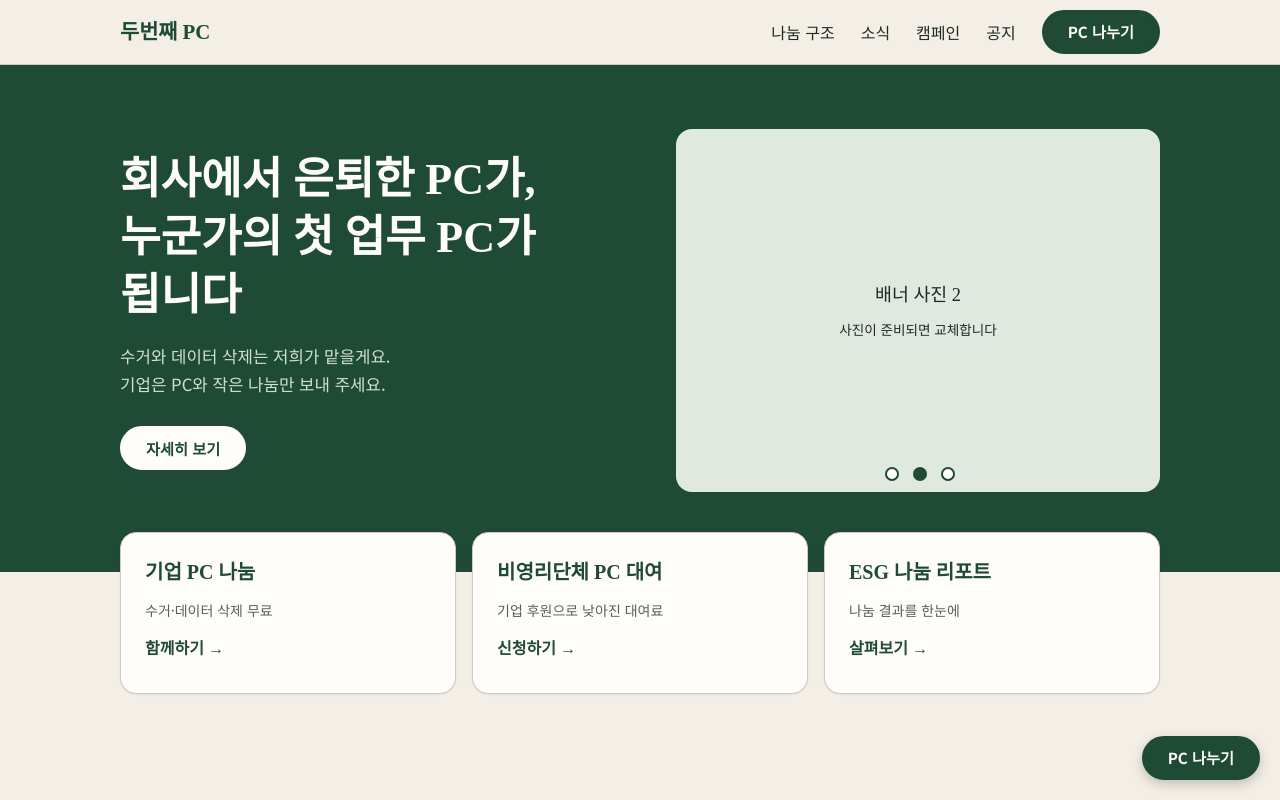
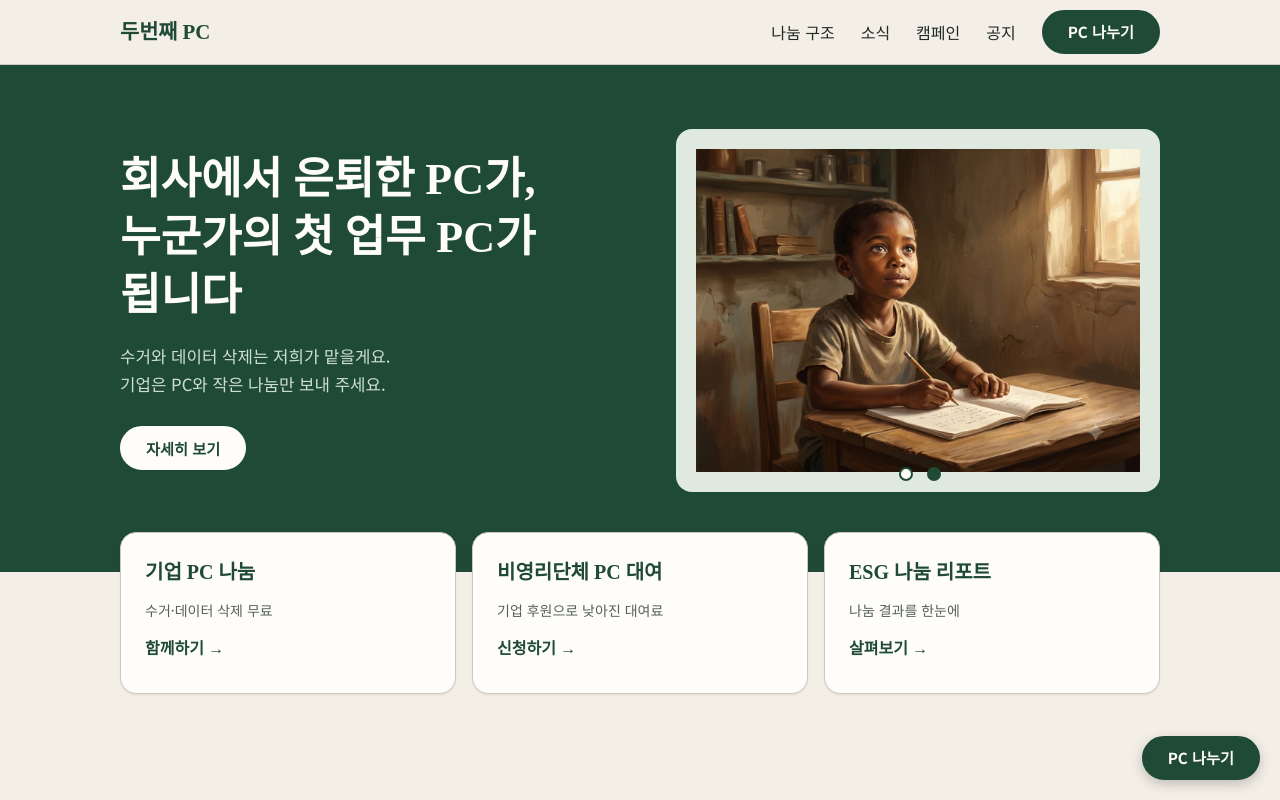
Before and after one commit to cjg1139-create/allinone-memo, a plain HTML site: page second-pc/index.html in a window 1280 px wide. Shown: the top 800 px of the page. Drawn offline with Linux system fonts and the light colour scheme.

Commit message:
두번째 PC 메인 배너에 사진 2장 추가
- images/banner-photo-1.webp, banner-photo-2.webp 추가 (슬라이드 2장)
- 환경 그림 시안 SVG 3장 추가
- 슬라이드 이미지가 칸을 채우도록 style.css 규칙 추가

Co-Authored-By: Claude Sonnet 5.5 <noreply@anthropic.com>

```diff
--- a/second-pc/index.html
+++ b/second-pc/index.html
@@ -37,9 +37,8 @@
       <a class="btn light" href="#structure">자세히 보기</a>
     </div>
     <div class="slider" id="slider">
-      <div class="slide on">배너 사진 1<small>사진이 준비되면 교체합니다</small></div>
-      <div class="slide">배너 사진 2<small>사진이 준비되면 교체합니다</small></div>
-      <div class="slide">배너 사진 3<small>사진이 준비되면 교체합니다</small></div>
+      <div class="slide on"><img src="images/banner-photo-1.webp" alt="쓰던 모니터에서 새싹이 자라고, 순환 화살표가 PC 나눔을 이어 주는 그림"></div>
+      <div class="slide"><img src="images/banner-photo-2.webp" alt="창가 책상에서 공책에 글을 쓰며 위를 바라보는 아이"></div>
       <div class="dots" id="dots"></div>
     </div>
   </div>
--- a/second-pc/style.css
+++ b/second-pc/style.css
@@ -70,6 +70,7 @@ nav.menu a.link:hover { color: var(--green-900); text-decoration: underline; }
 .slide { position: absolute; inset: 0; display: flex; align-items: center; justify-content: center; flex-direction: column;
   opacity: 0; transition: opacity .6s; text-align: center; padding: 20px; font-family: var(--serif); font-size: 1.15rem; }
 .slide.on { opacity: 1; }
+.slide img { width: 100%; height: 100%; object-fit: cover; display: block; }
 .slide small { font-family: var(--sans); margin-top: 8px; font-size: .85rem; }
 .slide:nth-child(1) { background: var(--green-700); color: var(--on-green); }
 .slide:nth-child(2) { background: var(--green-100); color: var(--ink); }
```
Also changed, not shown: second-pc/images/banner-1-office.svg (added), second-pc/images/banner-2-refurbish.svg (added), second-pc/images/banner-3-newstart.svg (added), second-pc/images/banner-photo-1.webp (added), second-pc/images/banner-photo-2.webp (added).
